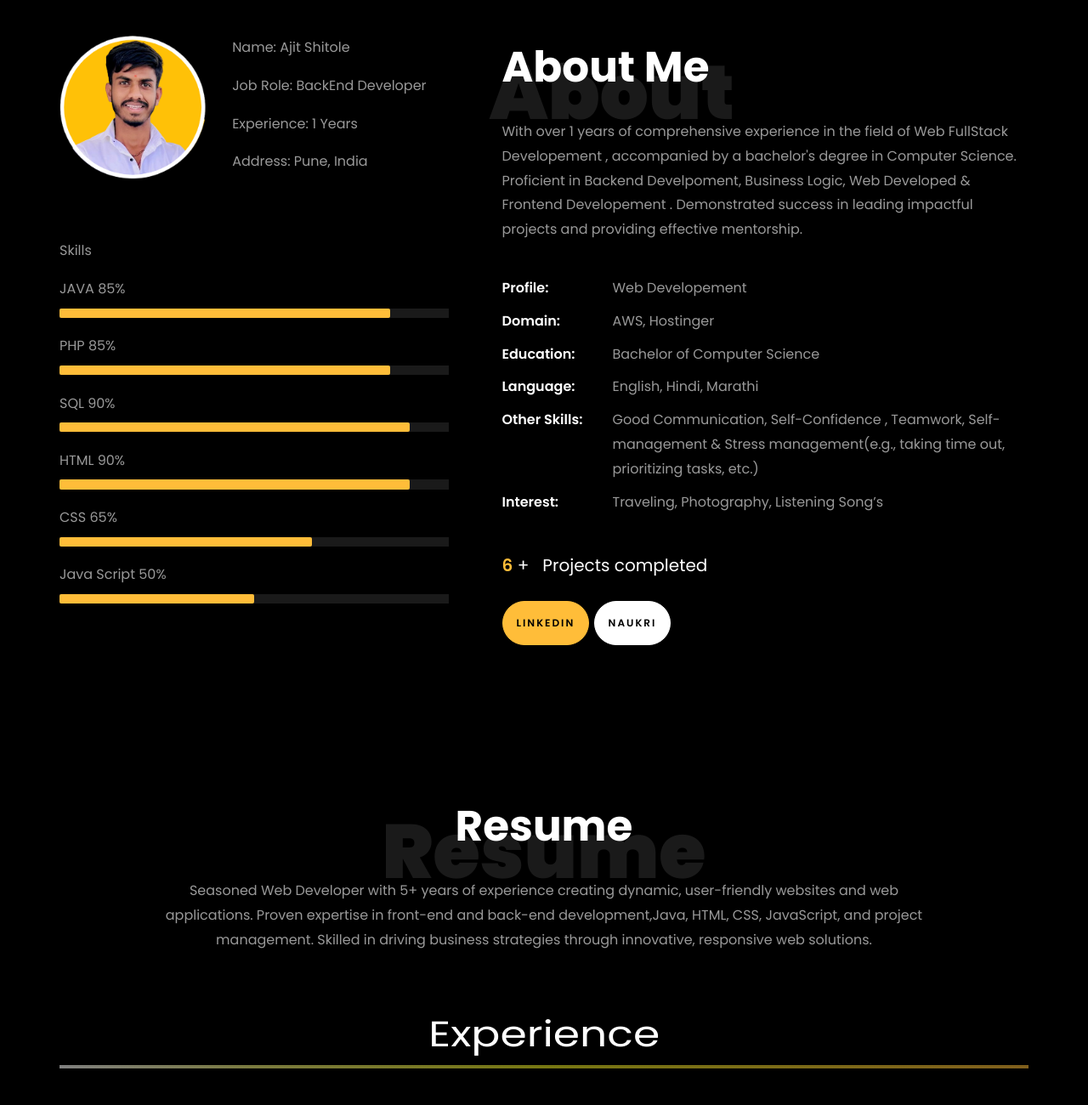
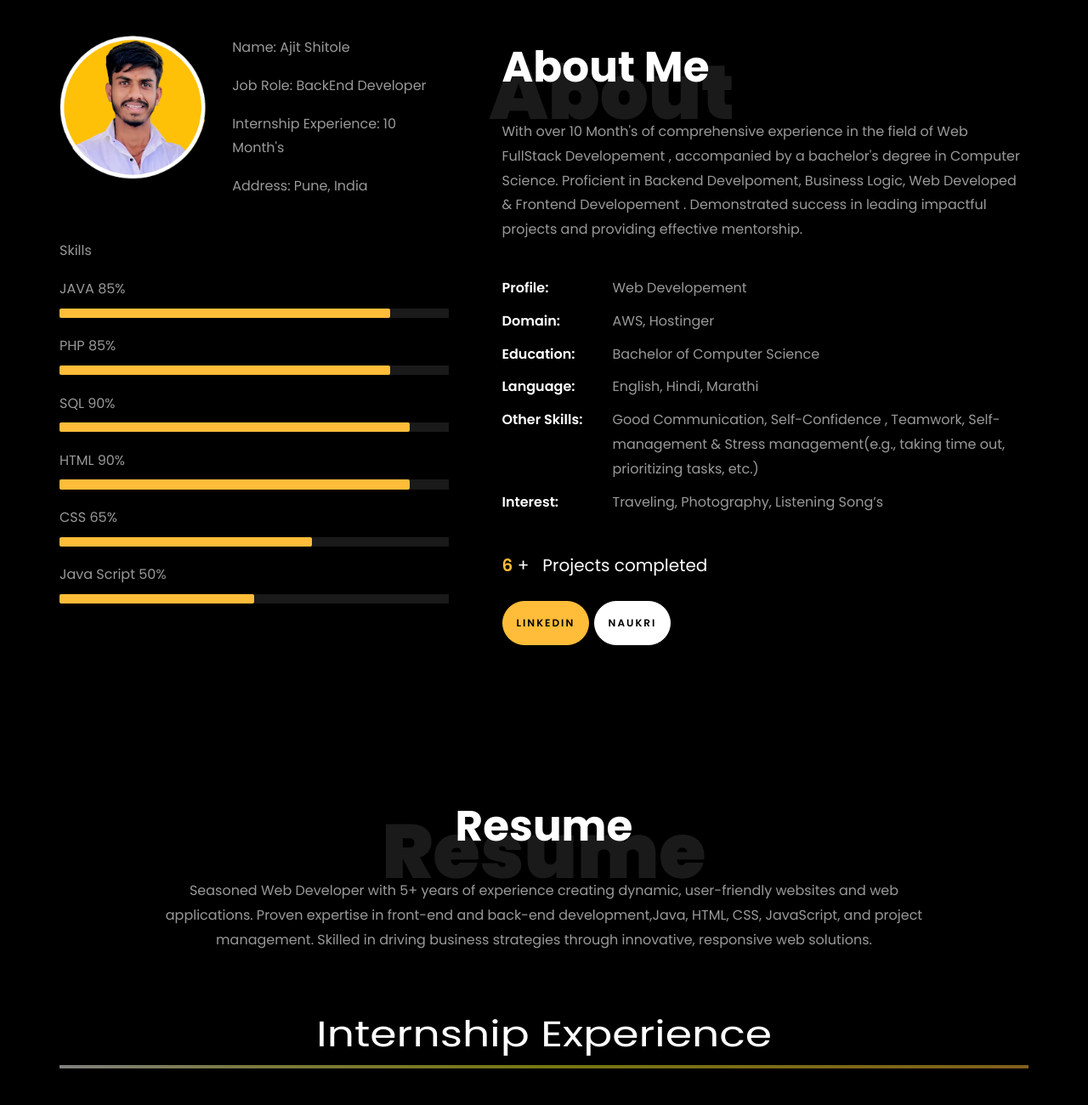
Before and after one commit to anish-shitole-77/my-portfolio, a plain HTML site: page index.html in a window 1280 px wide. Shown: the part 820-2120 px from the top of the page at 85% size. Drawn offline with Linux system fonts and the light colour scheme; files whose address does not match are found by name.

Commit message:
Update index.html

```diff
--- a/index.html
+++ b/index.html
@@ -242,7 +242,7 @@
 																Shitole</span></p>
 														<p><span class="title-s">Job Role: </span> <span>BackEnd
 																Developer</span></p>
-														<p><span class="title-s">Experience: </span> <span>1 Years
+														<p><span class="title-s">Internship Experience: </span> <span>10 Month's
 															</span></p>
 														<p><span class="title-s">Address: </span> <span>Pune,
 																India</span></p>
@@ -307,7 +307,7 @@
 											<h1 class="big">About</h1>
 											<h2 class="mb-4">About Me</h2>
 
-											<p>With over 1 years of comprehensive experience in the field of Web
+											<p>With over 10 Month's of comprehensive experience in the field of Web
 												FullStack Developement , accompanied by a bachelor's degree in
 												Computer Science.
 												Proficient in Backend Develpoment, Business Logic, Web Developed &
@@ -372,7 +372,7 @@
 						</div>
 
 						<div class="row">
-							<h1 class="big-4">Experience</h1>
+							<h1 class="big-4">Internship Experience</h1>
 							<div class="underline"></div>
 						</div>
 						<br>
@@ -392,7 +392,7 @@
 									<span class="date">2023 - 2024 </span>
 									<h2>BackEnd Developer</h2>
 									<span class="position">Share Thumb & Technological</span>
-									<p class="mt-4"> I have 1 Year of experience in PHP Development. Played
+									<p class="mt-4"> I have 10 Months of experience in PHP Development. Played
 										a key role at various project stages including scoping, development,
 										and
 										post Go-Live support.
```
